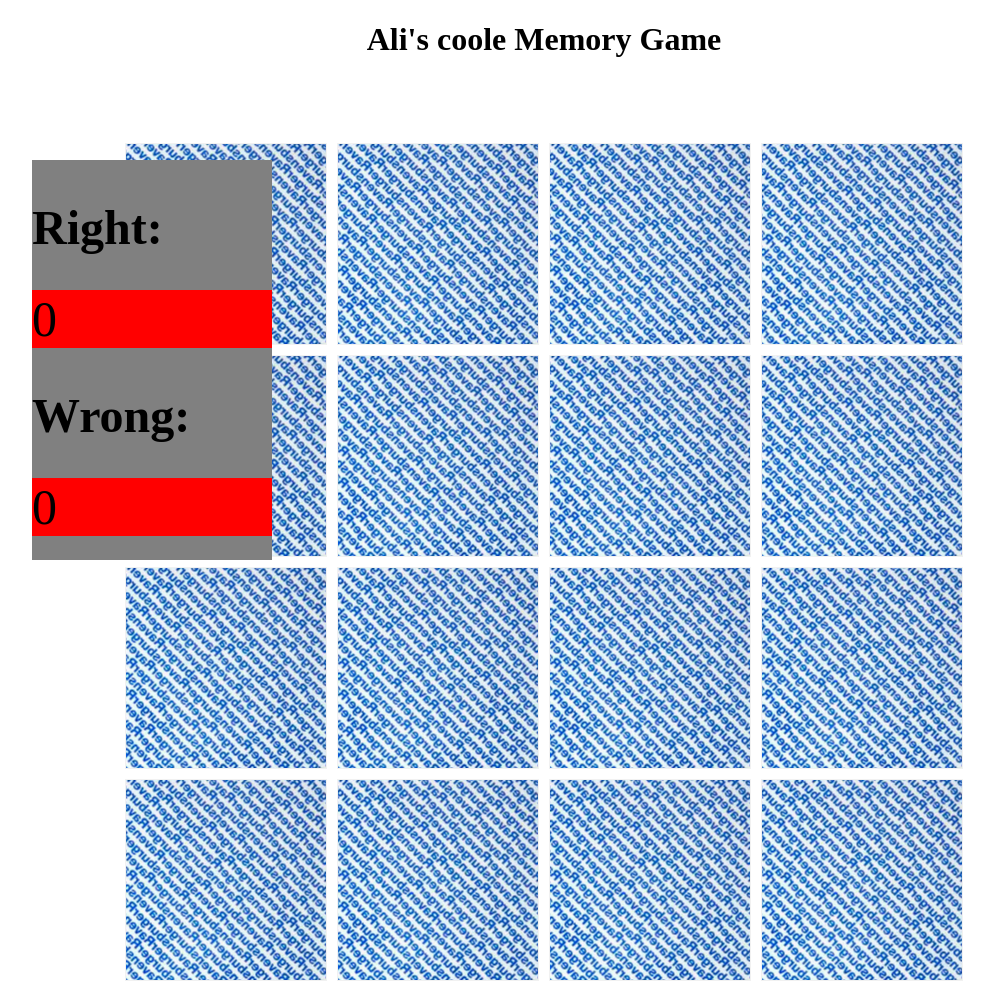
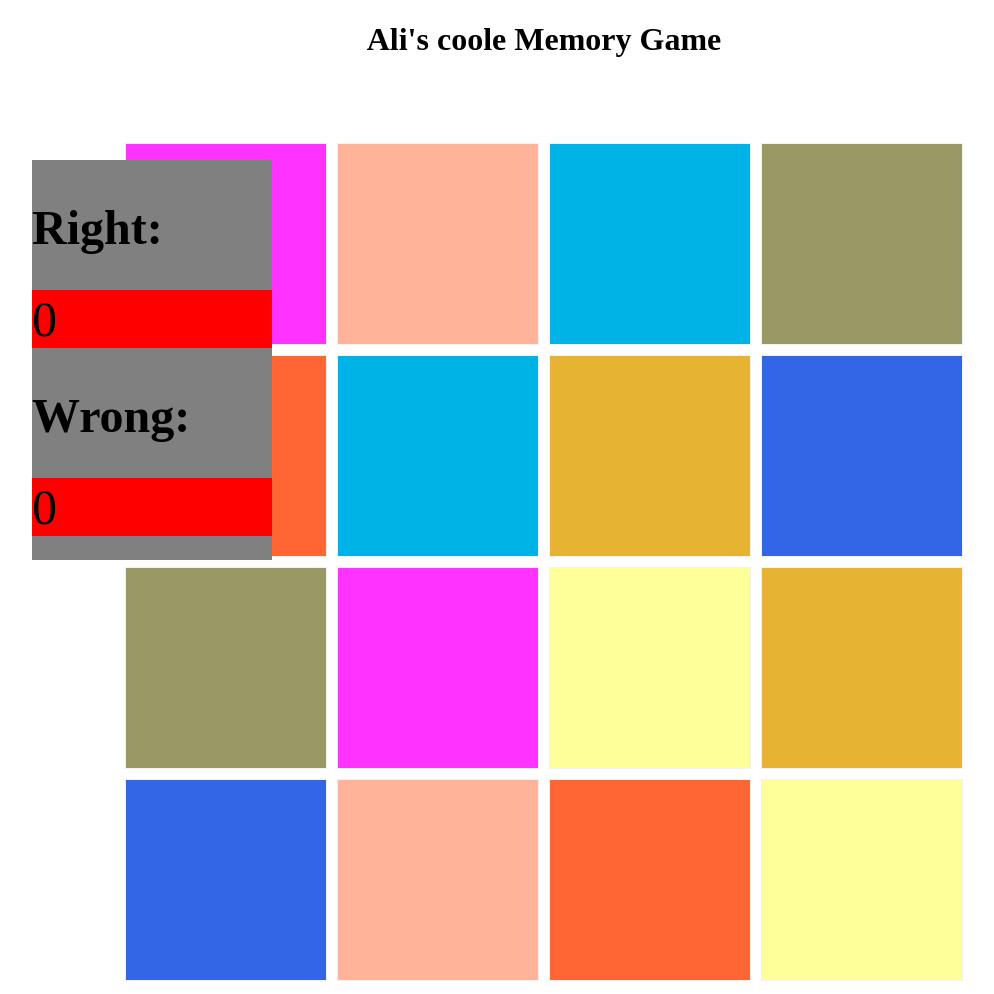
Before and after one commit to CoderXXL/alisPhpMemory, a PHP site: page / in a window 1280 px wide. Shown: the whole page, without its empty margins (96-1090 px from the left). Run offline with PHP 8.4, Linux system fonts and the light colour scheme.

Commit message:
fix: Event target giving the Color of the Element where ever it is clicked on

```diff
--- a/assets/css/style.css
+++ b/assets/css/style.css
@@ -41,10 +41,13 @@ h1 {
   background-image: url(../images/memory-bg.jpg);
   -o-object-fit: cover;
      object-fit: cover;
-  display: inline-block;
   background-position: center;
-  -webkit-backface-visibility: hidden;
-          backface-visibility: hidden;
+  pointer-events: none;
+}
+
+#wrapper .row .card .card-inner .card-back {
+  -webkit-transform: rotateY(180deg);
+          transform: rotateY(180deg);
 }
 
 #wrapper .row .card .card-inner .card-front, #wrapper .row .card .card-inner .card-back {
--- a/assets/css/style.scss
+++ b/assets/css/style.scss
@@ -29,10 +29,13 @@ h1 {
                 .card-front {
                     background-image: url(../images/memory-bg.jpg);
                     object-fit: cover;
-                    display: inline-block;
+                    //display: inline-block;
                     background-position: center;
-                    backface-visibility: hidden;
+                    pointer-events: none;
+                }
 
+                .card-back {
+                    transform: rotateY(180deg);
                 }
 
                 .card-front, .card-back {
--- a/assets/js/script.js
+++ b/assets/js/script.js
@@ -4,13 +4,6 @@ class Card {
         this.element = element;
         //this.colorGenerator();
     }
-
-/*     colorGenerator() {
-        const cardElements = document.querySelectorAll('.card-back');
-        for (let card of cardElements) {
-            card.style.backgroundColor = this.color;
-        }
-    } */
 
 }
 
@@ -19,47 +12,6 @@ class Board {
         this.colors = colors;
         this.generateDeck();
         this.addEventHandler();
-    }
-
-    colorPicker() {
-        return this.colors.pop();
-    }
-
-    generateDeck() {
-        const cardElements = document.querySelectorAll('.card');
-        let deck = []
-        for (let card of cardElements) {
-            let currentCard = new Card(card, this.colorPicker());
-            console.log(currentCard);
-            deck.push(currentCard);
-            let cardBack = document.querySelectorAll('.card-back');
-            cardBack.style.backgroundColor = this.colorPicker();
-            //this.shuffle(deck);
-        }
-        console.log(deck)
-        return deck;
-    }
-
-/*     colorGenerator() {
-        const cardElements = document.querySelectorAll('.card');
-        for (let card of cardElements) {
-            let cardBack = document.querySelector('.card-back')
-            cardBack.style.backgroundColor = this.color;
-        }
-    }  */
-
-    addEventHandler() {
-        document.querySelector('#wrapper').addEventListener('click', (event) => {
-            var cardInner = event.target.parentElement;
-            //var cardFront = event.target.previousSibling
-            var card = event.target;
-            if (card.getAttribute('listener') !== 'true') {
-                if (cardInner.classList.contains('card-inner')) {
-                    cardInner.classList.toggle('card-flip');
-                }
-            //card.setAttribute('listener', 'true');
-            }
-        });
     }
 
     shuffle(a) {
@@ -73,6 +25,57 @@ class Board {
         return a;
     }
 
+    colorPicker() {
+        this.shuffle(this.colors);
+        return this.colors.pop();
+    }
+
+    generateDeck() {
+        const cardElements = document.querySelectorAll('.card');
+        let deck = []
+        for (let card of cardElements) {
+            let currentCard = new Card(card, this.colorPicker());
+            deck.push(currentCard);
+            let cardBack = currentCard.element.querySelector('.card-back');
+            cardBack.style.backgroundColor = currentCard.color;
+        }
+        console.log(deck)
+        return deck;
+    }
+/*
+    checkColorOfCards(cardElement) {
+        var cardColor = cardElement.color;
+        var checkCardArray = [];
+        checkCardArray.push(cardColor);
+        console.log(checkCardArray);
+        if  (checkCardArray.length == 2) {
+            if (checkCardArray[0] == checkCardArray[1]) {
+                this.rightCard();
+                checkCardArray = [];
+            } else {
+                this.wrongCard();
+                checkCardArray = [];
+            }
+        }
+    }
+*/
+    addEventHandler() {
+        document.querySelector('#wrapper').addEventListener('click', (event) => {
+            var cardInner = event.target.parentElement;
+            var card = event.target;
+            var cardBack = card.style.backgroundColor;
+            //this.checkColorOfCards(cardBack);
+            console.log('blub ' + cardBack);
+            if (card.getAttribute('listener') !== 'true') {
+                if (cardInner.classList.contains('card-inner')) {
+                    cardInner.classList.toggle('card-flip');
+
+                }
+                //card.setAttribute('listener', 'true');
+            }
+        });
+    }
+
 }
 
 const color_arr = [
```
Also changed, not shown: 1 other file.
